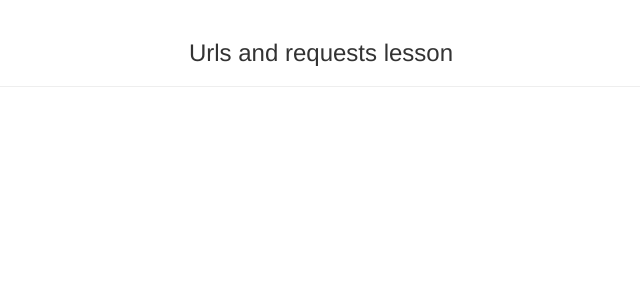
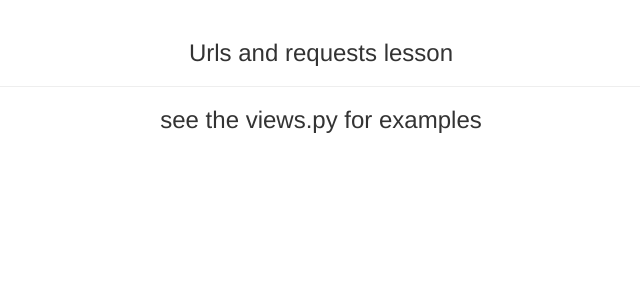
Before and after one commit to AndreiD/FlaskBookV2, a Flask app: page / in a window 1280 px wide. Shown: the part 52-352 px from the top of the page, without its empty margins (319-959 px from the left). Run offline with Flask 2, Linux system fonts and the light colour scheme; parts of the project's set-up code (start-up, migrations or seed data) failed here and were passed over; some libraries are stand-ins or nearby versions.

Commit message:
3rd lesson

```diff
--- a/lesson_urlsandrequests/application/templates/index.html
+++ b/lesson_urlsandrequests/application/templates/index.html
@@ -3,5 +3,6 @@
     <div style="font-size: 1.5em;text-align: center">
         <h3>Urls and requests lesson</h3>
         <hr>
+         <h3>see the views.py for examples</h3>
     </div>
 {% endblock content %}
```
